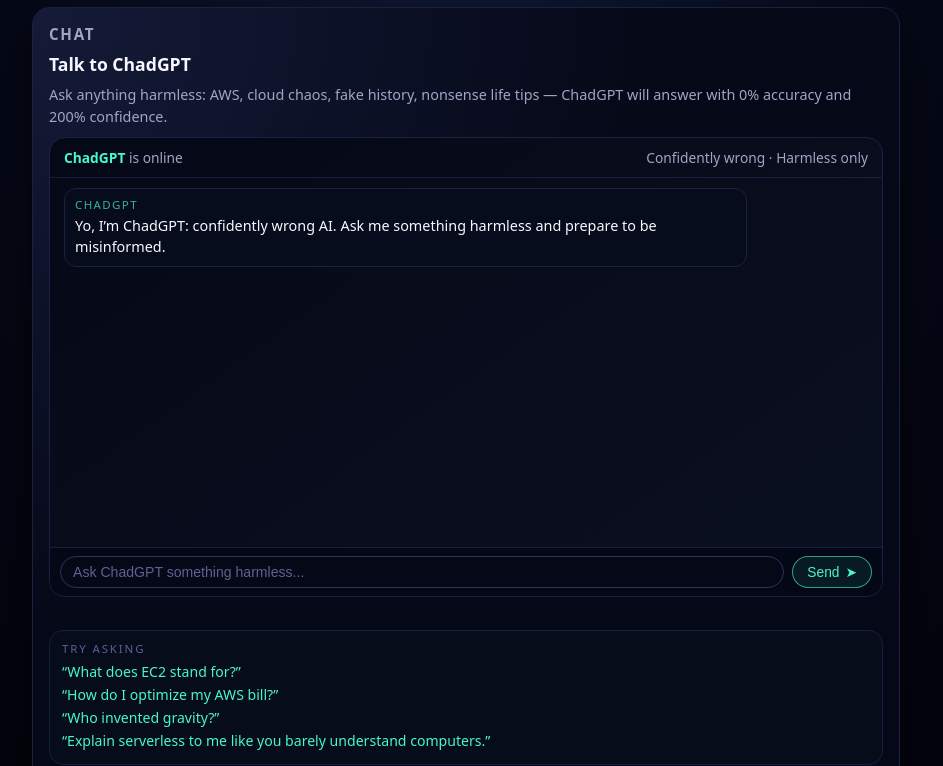
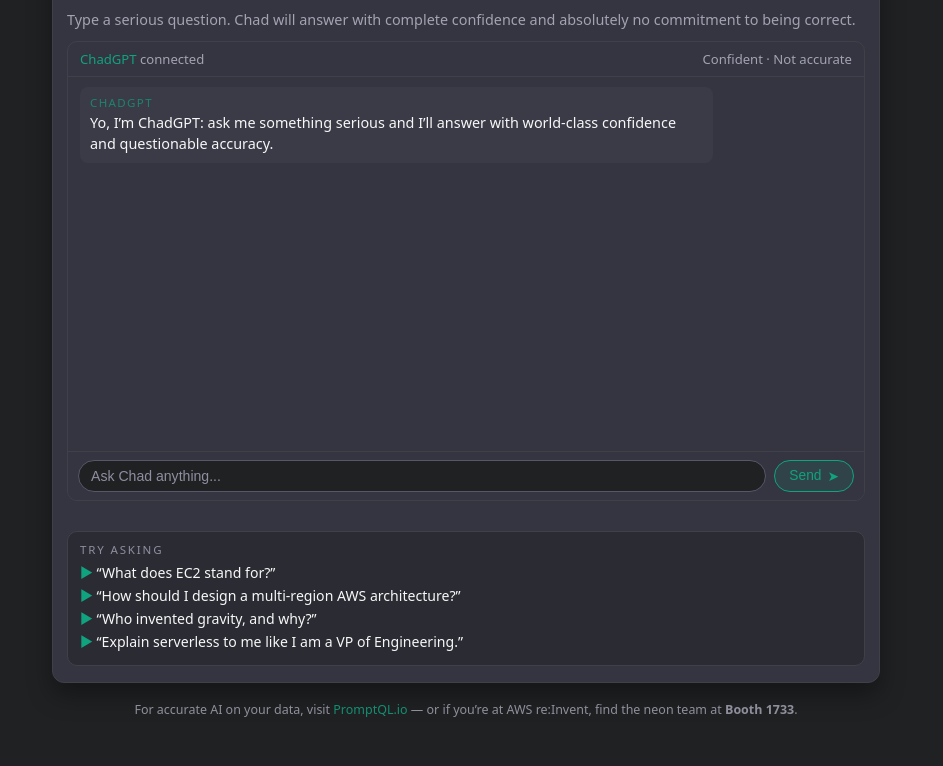
Before and after one commit to rajoshighosh/chadgpt-confidently-wrong-ai, a website: page public/index.html in a window 1280 px wide. Shown: the part 137-903 px from the top of the page, without its empty margins (174-1117 px from the left). Drawn offline with Linux system fonts and the light colour scheme.

Commit message:
Update index.html

```diff
--- a/public/index.html
+++ b/public/index.html
@@ -6,13 +6,14 @@
   <meta name="viewport" content="width=device-width, initial-scale=1" />
   <style>
     :root {
-      --bg: #050816;
-      --card: #0b1021;
-      --accent: #47f8c8;
-      --accent-soft: rgba(71, 248, 200, 0.08);
-      --text-main: #f7f7ff;
-      --text-muted: #a2a4c5;
-      --border-subtle: #1b2140;
+      /* ChatGPT-style palette */
+      --bg: #202123;
+      --card: #343541;
+      --accent: #10a37f;
+      --accent-soft: rgba(16, 163, 127, 0.12);
+      --text-main: #f7f7f8;
+      --text-muted: #a3a3b2;
+      --border-subtle: #3f4147;
       --font: system-ui, -apple-system, BlinkMacSystemFont, "SF Pro Text",
                "Inter", sans-serif;
     }
@@ -22,21 +23,21 @@
     body {
       margin: 0;
       font-family: var(--font);
-      background: radial-gradient(circle at top, #111b3a 0, #050816 40%, #02030a 100%);
+      background: var(--bg);
       color: var(--text-main);
     }
 
     .page {
-      max-width: 900px;
+      max-width: 860px;
       margin: 0 auto;
       padding: 24px 16px 40px;
     }
 
     header {
       display: flex;
-      gap: 18px;
+      gap: 16px;
       align-items: center;
-      margin-bottom: 20px;
+      margin-bottom: 18px;
     }
 
     @media (max-width: 600px) {
@@ -46,20 +47,21 @@
     }
 
     .avatar {
-      width: 70px;
-      height: 70px;
-      border-radius: 20px;
-      border: 2px solid var(--accent-soft);
-      background: radial-gradient(circle at 20% 0, #ff5fd8, #4714aa 60%, #050816);
+      width: 60px;
+      height: 60px;
+      border-radius: 16px;
+      border: 1px solid var(--accent-soft);
+      background: radial-gradient(circle at 20% 0, #ffd86b, #f97373 40%, #1e293b);
       display: flex;
       align-items: center;
       justify-content: center;
-      font-size: 34px;
+      font-size: 30px;
     }
 
     .title-block h1 {
-      font-size: 1.9rem;
+      font-size: 1.7rem;
       margin: 0 0 4px;
+      font-weight: 600;
     }
 
     .title-block .tagline {
@@ -67,58 +69,26 @@
       color: var(--text-muted);
     }
 
-    .pill-row {
-      margin-top: 8px;
-      display: flex;
-      flex-wrap: wrap;
-      gap: 8px;
-    }
-
-    .pill {
-      padding: 4px 10px;
-      font-size: 0.78rem;
-      border-radius: 999px;
-      border: 1px solid var(--border-subtle);
-      background: rgba(5, 8, 22, 0.8);
-      color: var(--text-muted);
-      display: inline-flex;
-      align-items: center;
-    }
-
-    .pill.accent {
-      border-color: var(--accent);
-      background: var(--accent-soft);
-      color: var(--accent);
-    }
-
     main {
       margin-top: 10px;
     }
 
     .card {
-      border-radius: 18px;
+      border-radius: 12px;
       border: 1px solid var(--border-subtle);
-      background: radial-gradient(circle at top left, #151a38 0, #050816 55%);
-      padding: 16px 16px 18px;
-      box-shadow: 0 22px 40px rgba(0, 0, 0, 0.65);
-    }
-
-    .card h2 {
-      margin: 0 0 8px;
-      font-size: 0.95rem;
-      text-transform: uppercase;
-      letter-spacing: 0.11em;
-      color: var(--text-muted);
-      font-weight: 600;
+      background: var(--card);
+      padding: 14px 14px 16px;
+      box-shadow: 0 12px 24px rgba(0, 0, 0, 0.35);
     }
 
     .card h3 {
-      margin: 0 0 8px;
-      font-size: 1.1rem;
+      margin: 0 0 6px;
+      font-size: 1rem;
+      font-weight: 500;
     }
 
     .card p {
-      margin: 3px 0 10px;
+      margin: 2px 0 10px;
       font-size: 0.9rem;
       color: var(--text-muted);
       line-height: 1.5;
@@ -129,50 +99,50 @@
       display: flex;
       flex-direction: column;
       height: 460px;
-      border-radius: 16px;
+      border-radius: 10px;
       border: 1px solid var(--border-subtle);
-      background: linear-gradient(145deg, #050816, #0b1021);
+      background: #343541;
       overflow: hidden;
     }
 
     .chat-header {
-      padding: 10px 14px;
-      border-bottom: 1px solid #171f3e;
+      padding: 8px 12px;
+      border-bottom: 1px solid #3f4147;
       display: flex;
       align-items: center;
       justify-content: space-between;
-      font-size: 0.86rem;
+      font-size: 0.82rem;
+      color: var(--text-muted);
     }
 
-    .chat-header span { color: var(--text-muted); }
-    .chat-header strong { color: var(--accent); }
+    .chat-header strong {
+      color: var(--accent);
+      font-weight: 500;
+    }
 
     .chat-log {
       flex: 1;
-      padding: 10px 14px 8px;
+      padding: 10px 12px 8px;
       overflow-y: auto;
       font-size: 0.9rem;
     }
 
     .msg {
       margin-bottom: 10px;
-      max-width: 85%;
+      max-width: 82%;
       line-height: 1.45;
       padding: 8px 10px;
-      border-radius: 12px;
-      border: 1px solid transparent;
+      border-radius: 8px;
     }
 
     .msg.user {
       margin-left: auto;
-      background: #161d3a;
-      border-color: #252f61;
+      background: #40414f;
     }
 
     .msg.bot {
       margin-right: auto;
-      background: #070c1c;
-      border-color: #1b2140;
+      background: #3a3b46;
     }
 
     .msg .role {
@@ -184,36 +154,36 @@
       opacity: 0.7;
     }
 
-    .msg.user .role { color: #a3a7ff; }
+    .msg.user .role { color: #c5c5d2; }
     .msg.bot .role { color: var(--accent); }
 
     .msg .content { white-space: pre-wrap; }
 
     .chat-footer {
-      border-top: 1px solid #171f3e;
+      border-top: 1px solid #3f4147;
       padding: 8px 10px;
       display: flex;
       gap: 8px;
       align-items: center;
-      background: rgba(5, 8, 22, 0.98);
+      background: #343541;
     }
 
     .chat-input {
       flex: 1;
       border-radius: 999px;
-      border: 1px solid #2b3358;
+      border: 1px solid #565869;
       padding: 7px 12px;
       font-size: 0.88rem;
-      background: #050816;
+      background: #202123;
       color: var(--text-main);
       outline: none;
     }
 
-    .chat-input::placeholder { color: #5c6293; }
+    .chat-input::placeholder { color: #8e8ea0; }
 
     .send-btn {
       border-radius: 999px;
-      border: 1px solid rgba(71, 248, 200, 0.6);
+      border: 1px solid var(--accent);
       padding: 7px 14px;
       background: var(--accent-soft);
       color: var(--accent);
@@ -225,7 +195,7 @@
     }
 
     .send-btn:disabled {
-      opacity: 0.5;
+      opacity: 0.55;
       cursor: default;
     }
 
@@ -237,10 +207,10 @@
     }
 
     .examples {
-      margin-top: 14px;
-      border-radius: 14px;
-      background: #070c1b;
-      border: 1px solid #171f3e;
+      margin-top: 12px;
+      border-radius: 10px;
+      background: #2b2c33;
+      border: 1px solid #3f4147;
       padding: 10px 12px;
       font-size: 0.86rem;
     }
@@ -249,7 +219,7 @@
       text-transform: uppercase;
       letter-spacing: 0.16em;
       font-size: 0.72rem;
-      color: #586099;
+      color: #8e8ea0;
       margin-bottom: 6px;
     }
 
@@ -268,11 +238,15 @@
     .examples-list button {
       background: transparent;
       border: none;
-      color: var(--accent);
+      color: var(--text-main);
       padding: 0;
       font: inherit;
       cursor: pointer;
       text-align: left;
+    }
+
+    .examples-list button span {
+      color: var(--accent);
     }
 
     .examples-list button:hover {
@@ -284,7 +258,16 @@
       font-size: 0.78rem;
       color: var(--text-muted);
       text-align: center;
-      opacity: 0.8;
+      opacity: 0.85;
+    }
+
+    .footer-note a {
+      color: var(--accent);
+      text-decoration: none;
+    }
+
+    .footer-note a:hover {
+      text-decoration: underline;
     }
   </style>
 </head>
@@ -295,36 +278,29 @@
       <div class="title-block">
         <h1>ChadGPT – Confidently Wrong AI</h1>
         <div class="tagline">
-          Short answers. Maximum swagger. Zero accuracy. 100% harmless chaos.
-        </div>
-        <div class="pill-row">
-          <span class="pill accent">Confidently Wrong</span>
-          <span class="pill">Extremely Witty</span>
-          <span class="pill">Harmless Topics Only</span>
+          Ask Chad Anything – Get 0% accuracy and 200% confidence.
         </div>
       </div>
     </header>
 
     <main>
       <section class="card">
-        <h2>Chat</h2>
-        <h3>Talk to ChadGPT</h3>
+        <h3>ChadGPT Console</h3>
         <p>
-          Ask anything harmless: AWS, cloud chaos, fake history, nonsense life tips —
-          ChadGPT will answer with 0% accuracy and 200% confidence.
+          Type a serious question. Chad will answer with complete confidence and absolutely no commitment to being correct.
         </p>
 
         <div class="chat-shell">
           <div class="chat-header">
-            <span><strong>ChadGPT</strong> is online</span>
-            <span>Confidently wrong · Harmless only</span>
+            <span><strong>ChadGPT</strong> connected</span>
+            <span>Confident · Not accurate</span>
           </div>
           <div id="chat-log" class="chat-log"></div>
           <div class="chat-footer">
             <input
               id="chat-input"
               class="chat-input"
-              placeholder="Ask ChadGPT something harmless..."
+              placeholder="Ask Chad anything..."
             />
             <button id="send-btn" class="send-btn">
               <span>Send</span> <span>➤</span>
@@ -338,22 +314,22 @@
           <ul class="examples-list">
             <li>
               <button type="button" data-question="What does EC2 stand for?">
-                “What does EC2 stand for?”
+                <span>▶</span> “What does EC2 stand for?”
               </button>
             </li>
             <li>
-              <button type="button" data-question="How do I optimize my AWS bill?">
-                “How do I optimize my AWS bill?”
+              <button type="button" data-question="How should I design a multi-region AWS architecture?">
+                <span>▶</span> “How should I design a multi-region AWS architecture?”
               </button>
             </li>
             <li>
-              <button type="button" data-question="Who invented gravity?">
-                “Who invented gravity?”
+              <button type="button" data-question="Who invented gravity, and why?">
+                <span>▶</span> “Who invented gravity, and why?”
               </button>
             </li>
             <li>
-              <button type="button" data-question="Explain serverless to me like you barely understand computers.">
-                “Explain serverless to me like you barely understand computers.”
+              <button type="button" data-question="Explain serverless to me like I am a VP of Engineering.">
+                <span>▶</span> “Explain serverless to me like I am a VP of Engineering.”
               </button>
             </li>
           </ul>
@@ -362,7 +338,8 @@
     </main>
 
     <div class="footer-note">
-      For actual accurate AI on your data, go to <strong>PromptQL.io</strong>
+      For accurate AI on your data, visit
+      <a href="https://promptql.io" target="_blank" rel="noreferrer">PromptQL.io</a>
       — or if you’re at AWS re:Invent, find the neon team at <strong>Booth 1733</strong>.
     </div>
   </div>
@@ -440,7 +417,6 @@
       }
     });
 
-    // Sample question buttons
     document.querySelectorAll(".examples-list button").forEach((btn) => {
       btn.addEventListener("click", () => {
         const q = btn.getAttribute("data-question") || btn.textContent.replace(/“|”/g, "");
@@ -448,10 +424,9 @@
       });
     });
 
-    // Greeting
     appendMessage(
       "assistant",
-      "Yo, I’m ChadGPT: confidently wrong AI. Ask me something harmless and prepare to be misinformed."
+      "Yo, I’m ChadGPT: ask me something serious and I’ll answer with world-class confidence and questionable accuracy."
     );
   </script>
 </body>
```
